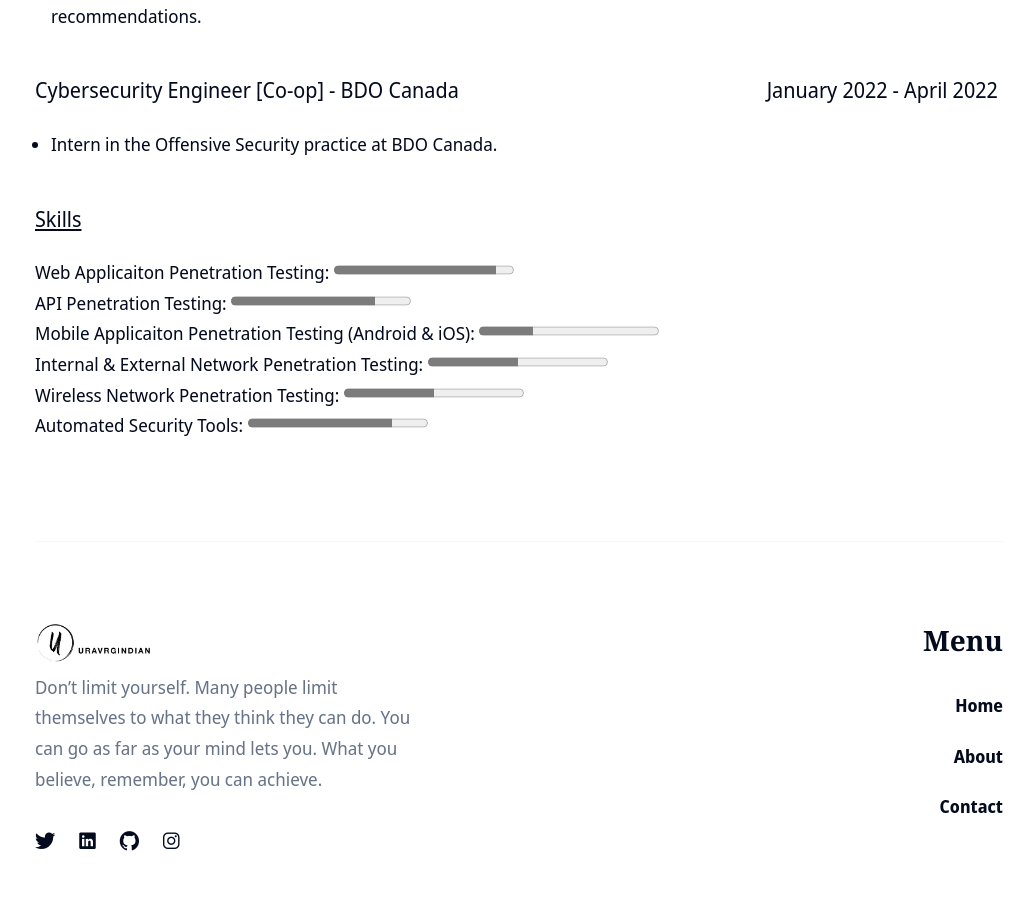
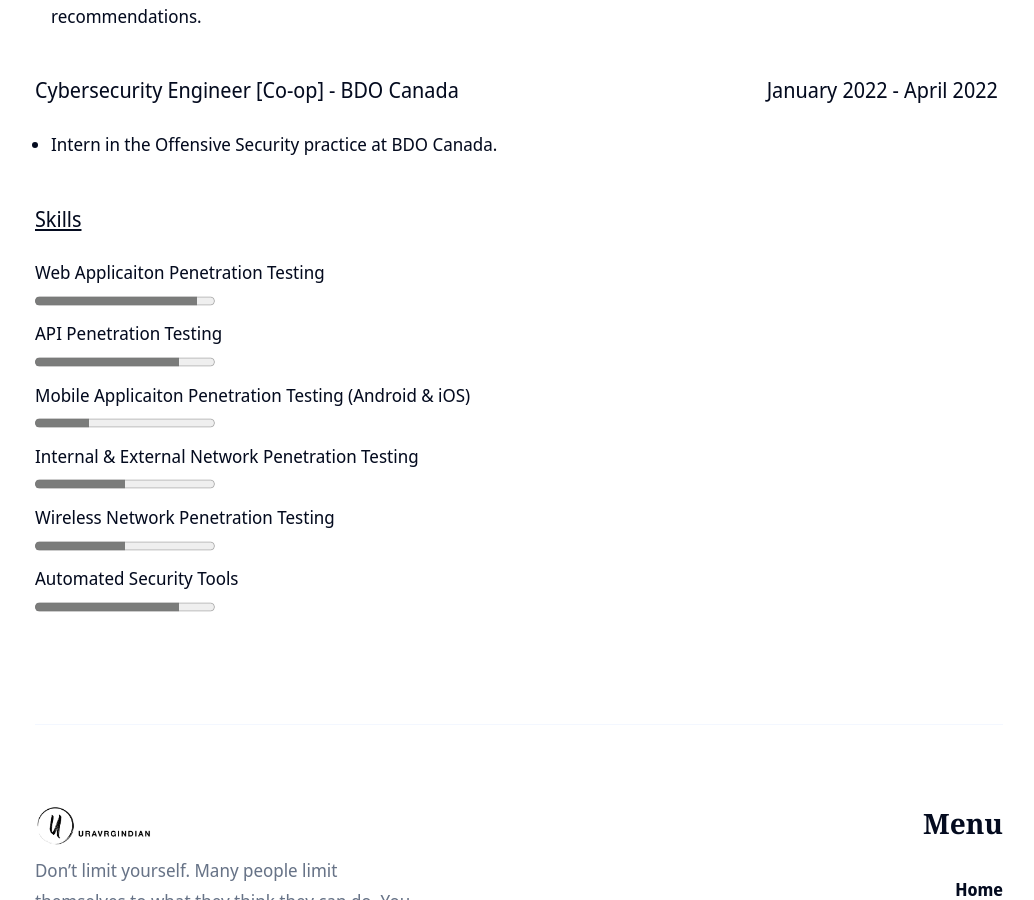
Before and after one commit to uravrgindian/uravrgindian.github.io, a Jekyll site: the page built from _authors/uravrgindian.md, in a window 1280 px wide and 900 px high, scrolled down 944 px. Shown: the whole window, without its empty margins (121-1155 px from the left). Built offline with Jekyll 4.4.1, drawn with Linux system fonts in a browser that asks for light colours; nearby versions of some CDN libraries.

Commit message:
changed author page

```diff
--- a/_layouts/author.html
+++ b/_layouts/author.html
@@ -56,17 +56,17 @@
         <li>Intern in the Offensive Security practice at BDO Canada.</li>
       </ul>
       <p style="margin-left: 0px;"><u>Skills</u></p>
-      <label for="WAPT" style="margin-left: 0px">Web Applicaiton Penetration Testing:</label>
+      <label for="WAPT" style="margin-left: 0px">Web Applicaiton Penetration Testing</label><br>
       <progress id="WAPT" value="90" max="100" style="accent-color: rgb(123, 124, 123);"> 90% </progress><br>
-      <label for="APT" style="margin-left: 0px">API Penetration Testing:</label>
+      <label for="APT" style="margin-left: 0px">API Penetration Testing</label><br>
       <progress id="APT" value="80" max="100" style="accent-color: rgb(123, 124, 123);"> 80% </progress><br>
-      <label for="MAPT" style="margin-left: 0px">Mobile Applicaiton Penetration Testing (Android & iOS):</label>
+      <label for="MAPT" style="margin-left: 0px; width:49%; display: inline-block;">Mobile Applicaiton Penetration Testing (Android & iOS)</label><br>
       <progress id="MAPT" value="30" max="100" style="accent-color: rgb(123, 124, 123);"> 30% </progress><br>
-      <label for="IENT" style="margin-left: 0px">Internal & External Network Penetration Testing:</label>
+      <label for="IENT" style="margin-left: 0px">Internal & External Network Penetration Testing</label><br>
       <progress id="IENT" value="50" max="100" style="accent-color: rgb(123, 124, 123);"> 50% </progress><br>
-      <label for="WPT" style="margin-left: 0px">Wireless Network Penetration Testing:</label>
+      <label for="WPT" style="margin-left: 0px">Wireless Network Penetration Testing</label><br>
       <progress id="WPT" value="50" max="100" style="accent-color: rgb(123, 124, 123);"> 50% </progress><br>
-      <label for="AST" style="margin-right: 0px">Automated Security Tools:</label>
+      <label for="AST" style="margin-right: 0px">Automated Security Tools</label><br>
       <progress id="AST" value="80" max="100" style="accent-color: rgb(123, 124, 123);"> 80% </progress><br>
       </div>
     </div>
```
